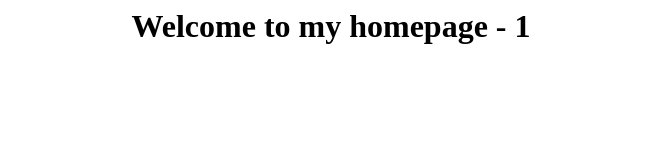
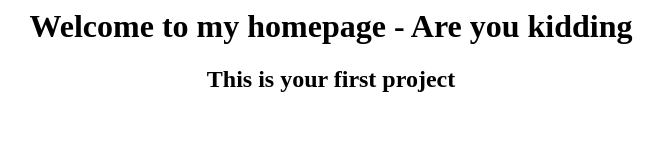
Before and after one commit to dhiliphen/TestGit, a plain HTML site: page index.html in a window 1280 px wide. Shown: the whole page, without its empty margins (309-972 px from the left). Drawn offline with Linux system fonts and the light colour scheme.

Commit message:
test stage

```diff
--- a/index.html
+++ b/index.html
@@ -4,7 +4,8 @@
 	</head>
 	<body>
 		<center>
-			<h1> Welcome to my homepage - 1</h1>
+			<h1> Welcome to my homepage - Are you kidding</h1>
+			<h2> This is your first project</h2>
 		</center>
 	</body>
 </html>
```
